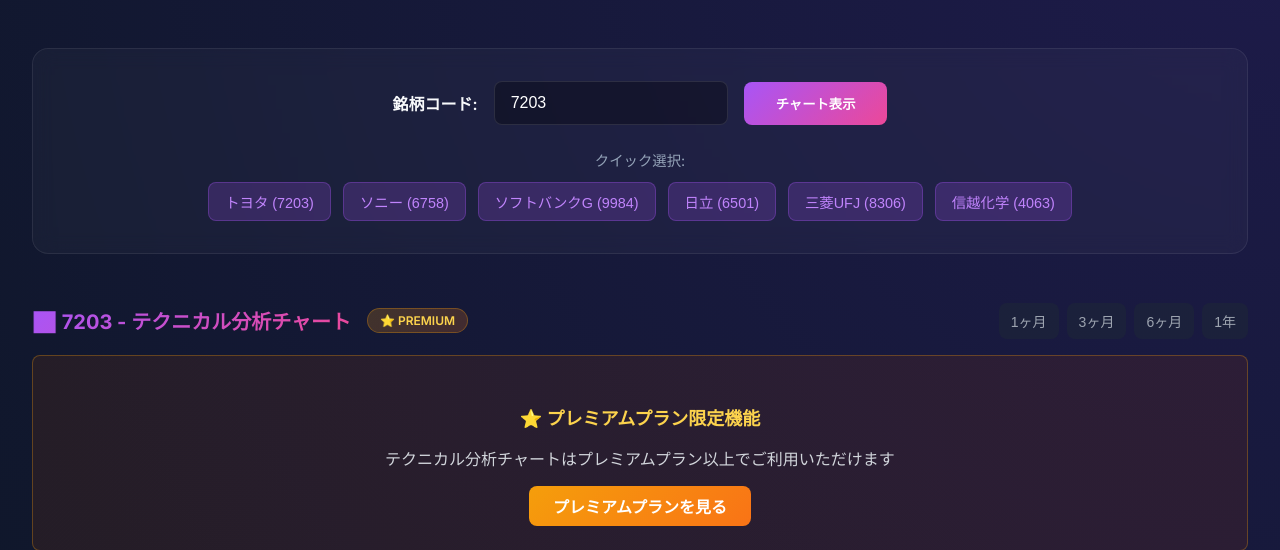
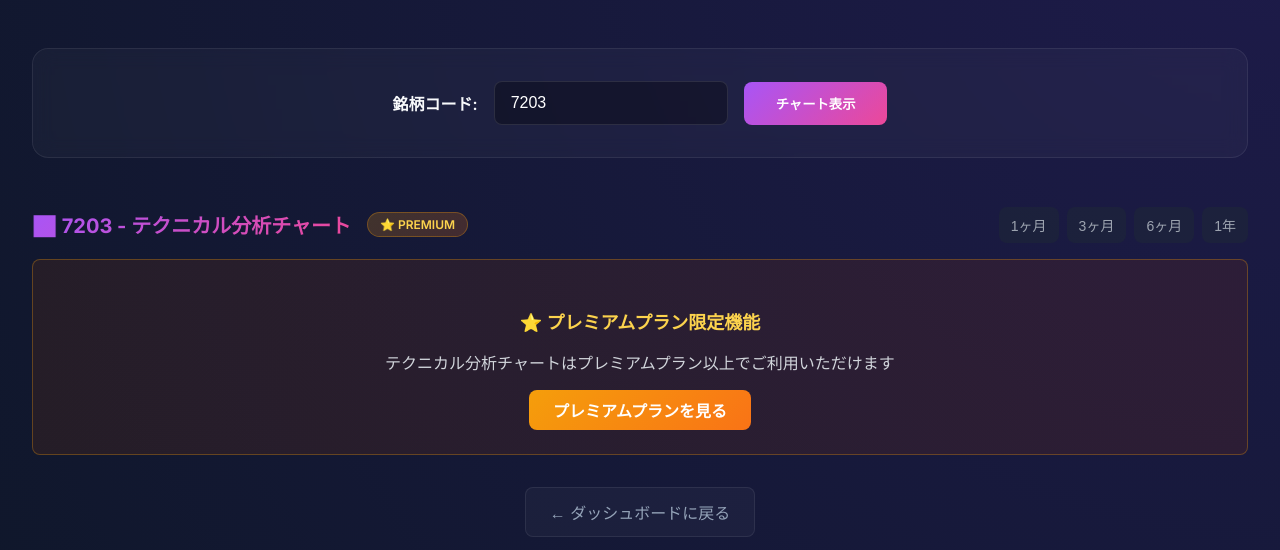
Before and after one commit to GithubOgY/fastapi_xserver, a FastAPI app: page /technical-chart in a window 1280 px wide. Shown: the part 159-709 px from the top of the page. Run offline with FastAPI, Linux system fonts and the light colour scheme; some libraries are stand-ins or nearby versions.

Commit message:
refactor(charts): テクニカル分析のクイック選択ボタンを削除
変更内容:
- クイック選択ボタン（トヨタ、ソニーなど6銘柄）を削除
- selectTicker() JavaScript関数を削除
- 関連するCSSスタイル(.quick-select, .quick-btn)を削除

理由:
- ユーザー要望によりクイック選択機能が不要と判断
- UIをシンプル化し、銘柄コード入力欄のみに

🤖 Generated with [Claude Code](https://claude.com/claude-code)

Co-Authored-By: Claude Sonnet 4.5 <noreply@anthropic.com>

```diff
--- a/templates/technical_chart_demo.html
+++ b/templates/technical_chart_demo.html
@@ -100,40 +100,6 @@
             transform: translateY(-2px);
         }
 
-        .quick-select {
-            margin-top: 1.5rem;
-            text-align: center;
-        }
-
-        .quick-select p {
-            color: var(--text-dim);
-            margin-bottom: 0.75rem;
-            font-size: 0.9rem;
-        }
-
-        .quick-select-btns {
-            display: flex;
-            gap: 0.75rem;
-            justify-content: center;
-            flex-wrap: wrap;
-        }
-
-        .quick-btn {
-            padding: 0.5rem 1rem;
-            background: rgba(168, 85, 247, 0.2);
-            border: 1px solid rgba(168, 85, 247, 0.3);
-            border-radius: 0.5rem;
-            color: #c084fc;
-            cursor: pointer;
-            transition: all 0.2s;
-            font-size: 0.9rem;
-        }
-
-        .quick-btn:hover {
-            background: rgba(168, 85, 247, 0.3);
-            border-color: rgba(168, 85, 247, 0.5);
-        }
-
         .back-link {
             display: inline-block;
             margin-top: 2rem;
@@ -170,18 +136,6 @@
                 >
                 <button onclick="loadChartForTicker()">チャート表示</button>
             </div>
-
-            <div class="quick-select">
-                <p>クイック選択:</p>
-                <div class="quick-select-btns">
-                    <button class="quick-btn" onclick="selectTicker('7203')">トヨタ (7203)</button>
-                    <button class="quick-btn" onclick="selectTicker('6758')">ソニー (6758)</button>
-                    <button class="quick-btn" onclick="selectTicker('9984')">ソフトバンクG (9984)</button>
-                    <button class="quick-btn" onclick="selectTicker('6501')">日立 (6501)</button>
-                    <button class="quick-btn" onclick="selectTicker('8306')">三菱UFJ (8306)</button>
-                    <button class="quick-btn" onclick="selectTicker('4063')">信越化学 (4063)</button>
-                </div>
-            </div>
         </div>
 
         <!-- Chart Container -->
@@ -194,11 +148,6 @@
 
     <script>
         let currentTickerGlobal = '{{ default_ticker }}'; // Default ticker from server
-
-        function selectTicker(ticker) {
-            document.getElementById('ticker-input').value = ticker;
-            loadChartForTicker();
-        }
 
         function loadChartForTicker() {
             const ticker = document.getElementById('ticker-input').value.trim();
```
